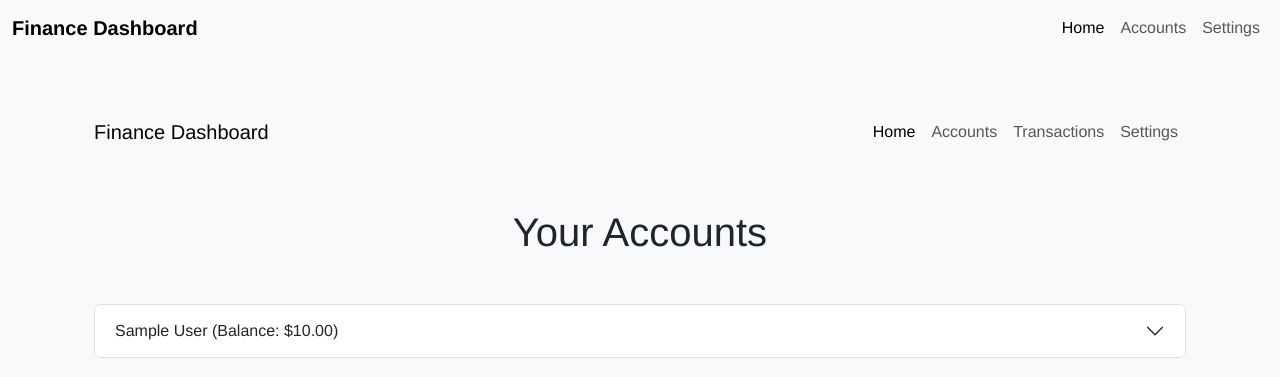
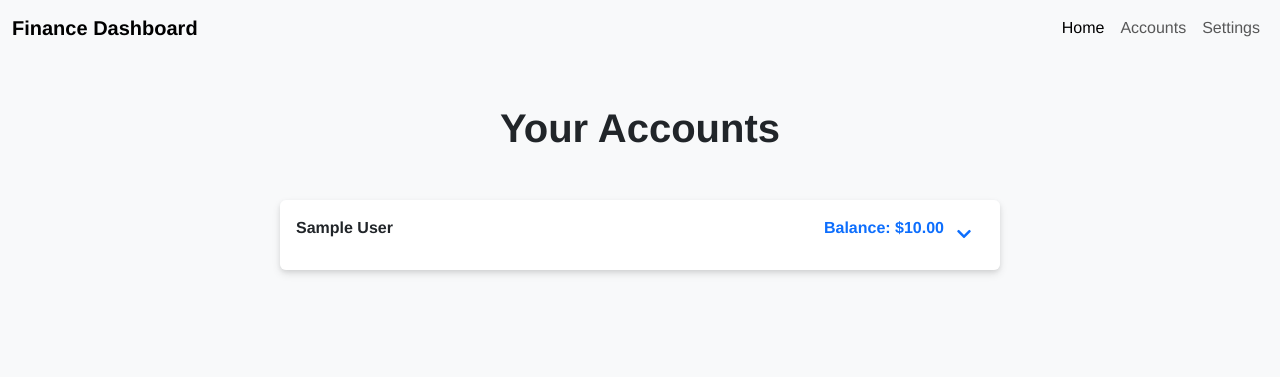
Before and after one commit to robvasistha/personal-finance-dashboard, a Django app: page /accounts/ in a window 1280 px wide. Shown: the top 377 px of the page. Run offline with Django 5.2, Linux system fonts and the light colour scheme; a user stored in the database is signed in; tables that the repository leaves empty hold one stand-in row (values such as "Sample post").

Commit message:
Improved account accordion functionality: - Removed Bootstrap accordion and replaced with custom logic to handle independent expand/collapse of accounts - Fixed issue with transaction data display and account balance rendering when expanded - Enhanced styling with smoother animations and improved layout for better readability - Adjusted design for a cleaner, more modern UI, including updated arrow icons and spacing.

```diff
--- a/financeapp/templates/financeapp/accounts.html
+++ b/financeapp/templates/financeapp/accounts.html
@@ -5,129 +5,79 @@
 {% endblock %}
 
 {% block content %}
-{% load static %}
-<!DOCTYPE html>
-<html lang="en">
+<div class="container mt-5">
+    <h1 class="text-center mb-5 fw-bold">Your Accounts</h1>
 
-<head>
-    <meta charset="UTF-8">
-    <meta name="viewport" content="width=device-width, initial-scale=1.0">
-    <title>Accounts Overview</title>
-
-    <!-- Bootstrap CSS -->
-    <link href="https://cdn.jsdelivr.net/npm/bootstrap@5.3.0/dist/css/bootstrap.min.css" rel="stylesheet">
-    <!-- Custom CSS -->
-    <link rel="stylesheet" href="{% static 'css/style.css' %}">
-    <!-- Chart.js -->
-    <script src="https://cdn.jsdelivr.net/npm/chart.js"></script>
-</head>
-
-<body>
-    <!-- Navbar -->
-    <nav class="navbar navbar-expand-lg navbar-light bg-light">
-        <div class="container-fluid">
-            <a class="navbar-brand" href="#">Finance Dashboard</a>
-            <button class="navbar-toggler" type="button" data-bs-toggle="collapse" data-bs-target="#navbarNav" aria-controls="navbarNav" aria-expanded="false" aria-label="Toggle navigation">
-                <span class="navbar-toggler-icon"></span>
-            </button>
-            <div class="collapse navbar-collapse" id="navbarNav">
-                <ul class="navbar-nav ms-auto">
-                    <li class="nav-item">
-                        <a class="nav-link active" aria-current="page" href="#">Home</a>
-                    </li>
-                    <li class="nav-item">
-                        <a class="nav-link" href="#">Accounts</a>
-                    </li>
-                    <li class="nav-item">
-                        <a class="nav-link" href="#">Transactions</a>
-                    </li>
-                    <li class="nav-item">
-                        <a class="nav-link" href="#">Settings</a>
-                    </li>
-                </ul>
-            </div>
-        </div>
-    </nav>
-
-    <div class="container mt-5">
-        <h1 class="text-center mb-5">Your Accounts</h1>
-
+    <div class="row justify-content-center">
+        <div class="col-md-8">
             <div class="accordion" id="accountsAccordion">
                 {% for account in accounts %}
-            <div class="accordion-item">
-                <h2 class="accordion-header" id="heading{{ account.account_id }}">
-                    <button class="accordion-button collapsed" type="button" data-bs-toggle="collapse" data-bs-target="#collapse{{ account.account_id }}" aria-expanded="false" aria-controls="collapse{{ account.account_id }}">
-                        {{ account.name }} (Balance: ${{ account.balance }})
+                <div class="account-card border-0 shadow-sm mb-4 rounded">
+                    <div class="d-flex justify-content-between w-100 p-3 bg-white rounded" style="box-shadow: 0 4px 8px rgba(0, 0, 0, 0.1);">
+                        <span class="fw-bold">{{ account.name }}</span>
+                        <span class="fw-bold text-primary" style="margin-left: auto;">Balance: ${{ account.balance }}</span>
+                        <button class="btn btn-link text-decoration-none" id="toggleBtn{{ forloop.counter }}" onclick="toggleAccountDetails('{{ forloop.counter }}')">
+                            <i id="arrowIcon{{ forloop.counter }}" class="fas fa-chevron-down"></i>
                         </button>
-                </h2>
-                <div id="collapse{{ account.account_id }}" class="accordion-collapse collapse" aria-labelledby="heading{{ account.account_id }}" data-bs-parent="#accountsAccordion">
-                    <div class="accordion-body">
-                        <!-- Account Details -->
-                        <h3>Account Balance: ${{ account.balance }}</h3>
-                        <h5>Account Type: {{ account.account_type }}</h5>
+                    </div>
+                    <!-- Only reveal this when the section is expanded -->
+                    <div id="accountDetails{{ forloop.counter }}" class="account-details bg-light" style="max-height: 0; overflow: hidden; transition: max-height 0.5s ease; padding: 0;">
+                        <div class="p-4">
+                            <h3 class="mb-3">Account Balance: ${{ account.balance }}</h3>
+                            <h5>Account Type: {{ account.account_type|capfirst }}</h5>
                             <h5>Available Balance: ${{ account.available_balance }}</h5>
 
                             <!-- Transaction List -->
                             <h4 class="mt-4">Recent Transactions</h4>
-                        <ul class="list-group">
+                            {% if account.transactions %}
+                            <table class="table table-striped">
+                                <thead>
+                                    <tr>
+                                        <th>Date</th>
+                                        <th>Description</th>
+                                        <th>Amount</th>
+                                    </tr>
+                                </thead>
+                                <tbody>
                                     {% for transaction in account.transactions %}
-                            <li class="list-group-item">
-                                {{ transaction.date }} - {{ transaction.description }} - ${{ transaction.amount }}
-                                <!-- Add tags to transaction -->
-                                <button class="btn btn-sm btn-info float-end">+</button>
-                            </li>
+                                    <tr>
+                                        <td>{{ transaction.date }}</td>
+                                        <td>{{ transaction.description }}</td>
+                                        <td>${{ transaction.amount }}</td>
+                                    </tr>
                                     {% endfor %}
-                        </ul>
-
-                        <!-- Canvas for Chart -->
-                        <canvas id="balanceChart{{ account.account_id }}" width="400" height="200"></canvas>
+                                </tbody>
+                            </table>
+                            {% else %}
+                            <p>No recent transactions found.</p>
+                            {% endif %}
                         </div>
                     </div>
                 </div>
                 {% endfor %}
             </div>
         </div>
+    </div>
+</div>
 
-    <!-- Balance Data Passed from Django to JS -->
-    <script id="balanceData" type="application/json">
-        {{ balance_history|json_script:"balanceData" }}
+<!-- Custom JS for independent toggle behavior with smooth transition -->
+<script>
+    function toggleAccountDetails(accountId) {
+        const accountDetails = document.getElementById('accountDetails' + accountId);
+        const arrowIcon = document.getElementById('arrowIcon' + accountId);
+
+        if (accountDetails.style.maxHeight === "0px" || accountDetails.style.maxHeight === "") {
+            accountDetails.style.maxHeight = accountDetails.scrollHeight + "px";
+            arrowIcon.classList.remove('fa-chevron-down');
+            arrowIcon.classList.add('fa-chevron-up');
+        } else {
+            accountDetails.style.maxHeight = "0px";
+            arrowIcon.classList.remove('fa-chevron-up');
+            arrowIcon.classList.add('fa-chevron-down');
+        }
+    }
 </script>
 
-    <!-- Chart.js Logic -->
-    <script>
-        document.addEventListener('DOMContentLoaded', function () {
-            const accordionButtons = document.querySelectorAll('.accordion-button');
-
-            accordionButtons.forEach(button => {
-                button.addEventListener('click', function () {
-                    const accountId = this.getAttribute('data-bs-target').replace('#collapse', '');
-                    const detailsContainer = document.querySelector('#collapse' + accountId);
-
-                    if (!detailsContainer.querySelector('canvas').dataset.chartInitialized) {
-                        const balanceData = JSON.parse(document.getElementById('balanceData').textContent);
-
-                        const ctx = document.getElementById('balanceChart' + accountId).getContext('2d');
-                        const chart = new Chart(ctx, {
-                            type: 'line',
-                            data: balanceData[accountId],
-                            options: {
-                                scales: {
-                                    x: { type: 'time', time: { unit: 'day' } },
-                                    y: { beginAtZero: false }
-                                }
-                            }
-                        });
-
-                        // Mark the chart as initialized to prevent reinitialization
-                        detailsContainer.querySelector('canvas').dataset.chartInitialized = 'true';
-                    }
-                });
-            });
-        });
-    </script>
-
-    <!-- Bootstrap JS -->
-    <script src="https://cdn.jsdelivr.net/npm/bootstrap@5.3.0/dist/js/bootstrap.bundle.min.js"></script>
-</body>
-</html>
+<!-- Include FontAwesome for the arrow icon -->
+<link href="https://cdnjs.cloudflare.com/ajax/libs/font-awesome/5.15.3/css/all.min.css" rel="stylesheet">
 {% endblock %}
```
Lines whose indentation alone changed are shown as unchanged.
